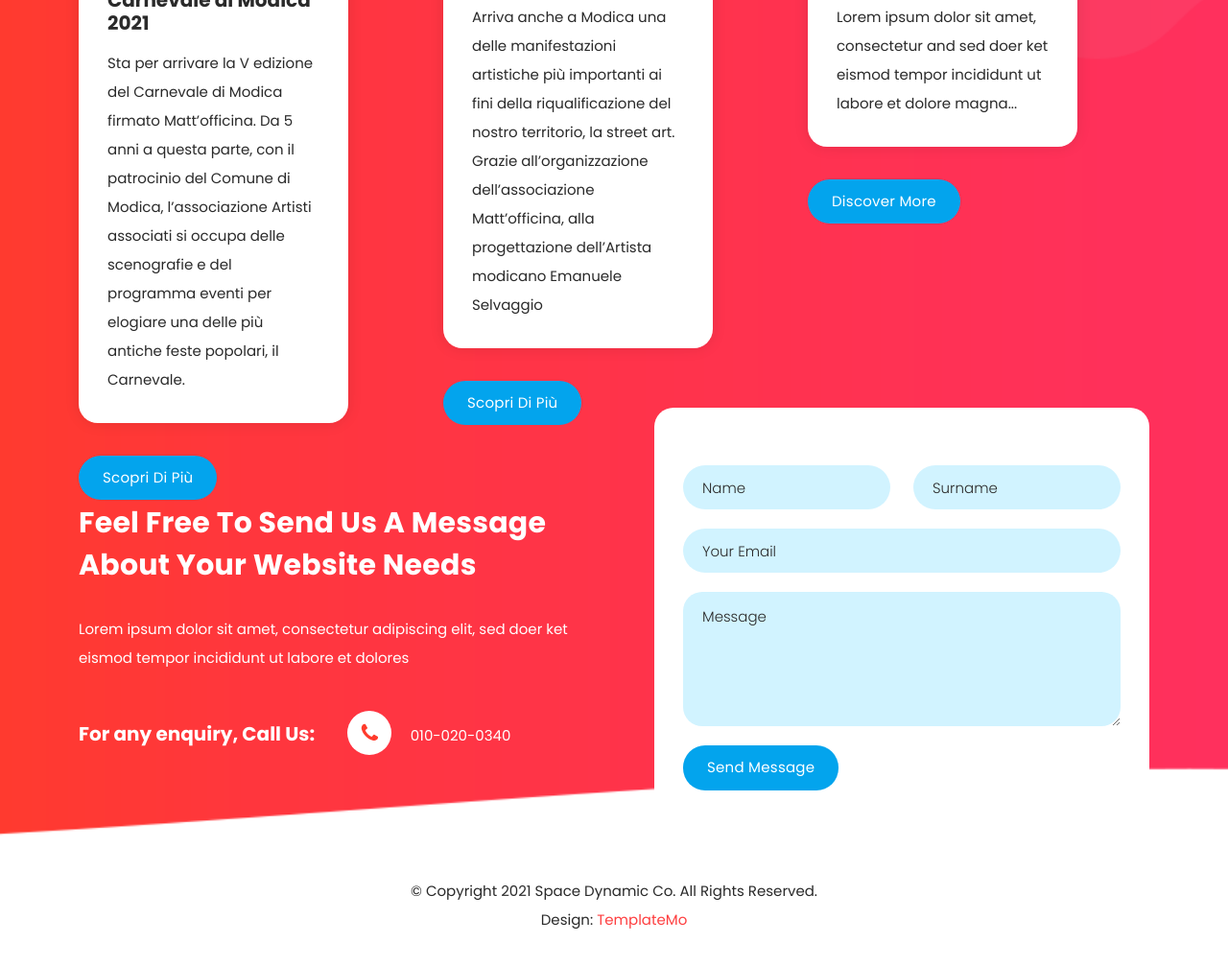
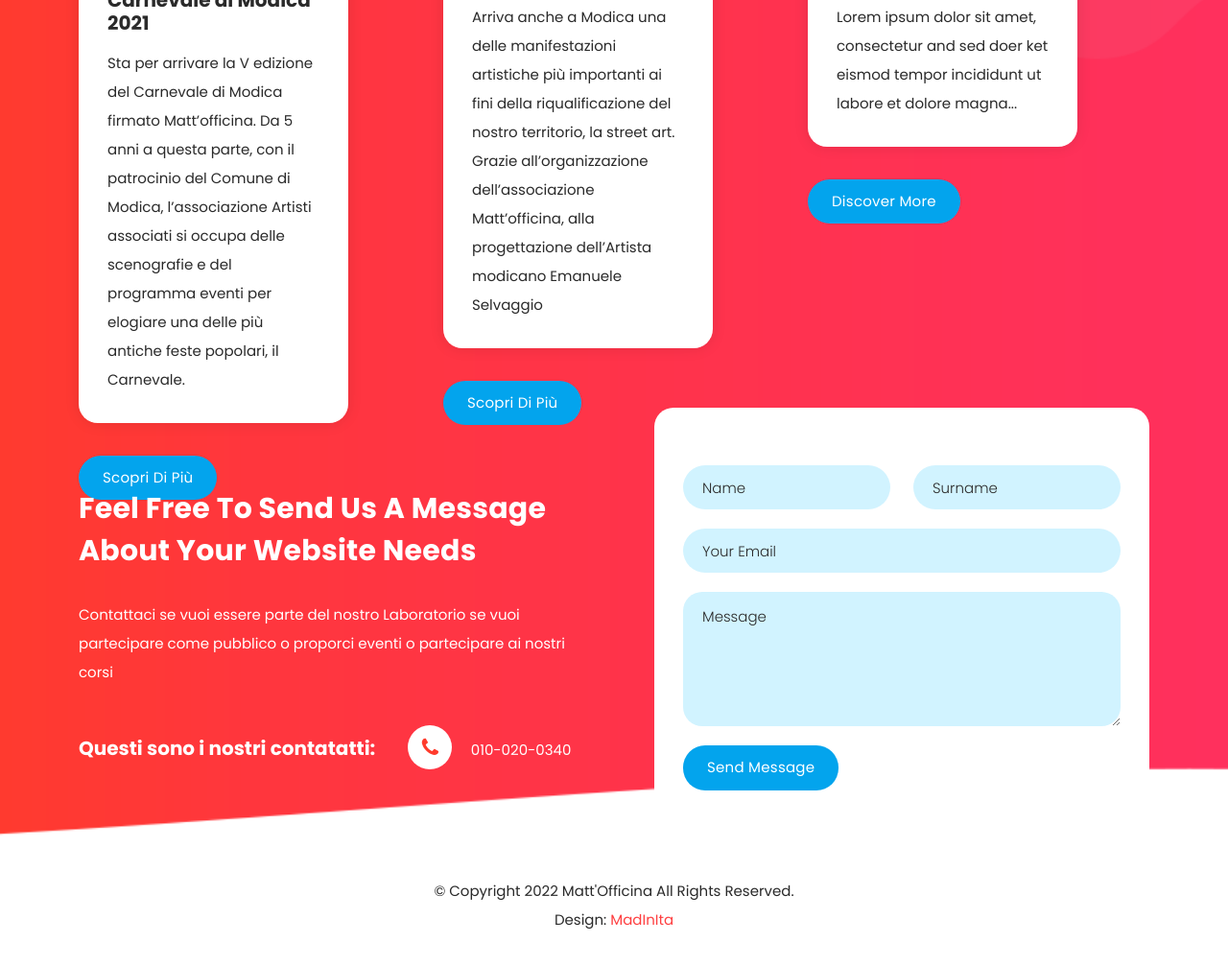
Before and after one commit to iactaest/Mattoff, a plain HTML site: page index.html in a window 1280 px wide. Shown: the part 1526-2533 px from the top of the page at 96% size. Drawn offline with Linux system fonts and the light colour scheme.

Commit message:
scritta contact

```diff
--- a/index.html
+++ b/index.html
@@ -403,9 +403,9 @@
         <div class="col-lg-6 align-self-center wow fadeInLeft" data-wow-duration="0.5s" data-wow-delay="0.25s">
           <div class="section-heading">
             <h2>Feel Free To Send Us a Message About Your Website Needs</h2>
-            <p>Lorem ipsum dolor sit amet, consectetur adipiscing elit, sed doer ket eismod tempor incididunt ut labore et dolores</p>
+            <p>Contattaci se vuoi essere parte del nostro Laboratorio se vuoi partecipare come pubblico o proporci eventi o partecipare ai nostri corsi</p>
             <div class="phone-info">
-              <h4>For any enquiry, Call Us: <span><i class="fa fa-phone"></i> <a href="#">010-020-0340</a></span></h4>
+              <h4>Questi sono i nostri contatatti: <span><i class="fa fa-phone"></i> <a href="#">010-020-0340</a></span></h4>
             </div>
           </div>
         </div>
@@ -451,9 +451,9 @@
     <div class="container">
       <div class="row">
         <div class="col-lg-12 wow fadeIn" data-wow-duration="1s" data-wow-delay="0.25s">
-          <p>© Copyright 2021 Space Dynamic Co. All Rights Reserved.
+          <p>© Copyright 2022 Matt'Officina All Rights Reserved.
 
-          <br>Design: <a rel="nofollow" href="https://templatemo.com">TemplateMo</a></p>
+          <br>Design: <a rel="nofollow" href="https://madinita.com">MadInIta</a></p>
         </div>
       </div>
     </div>
```
